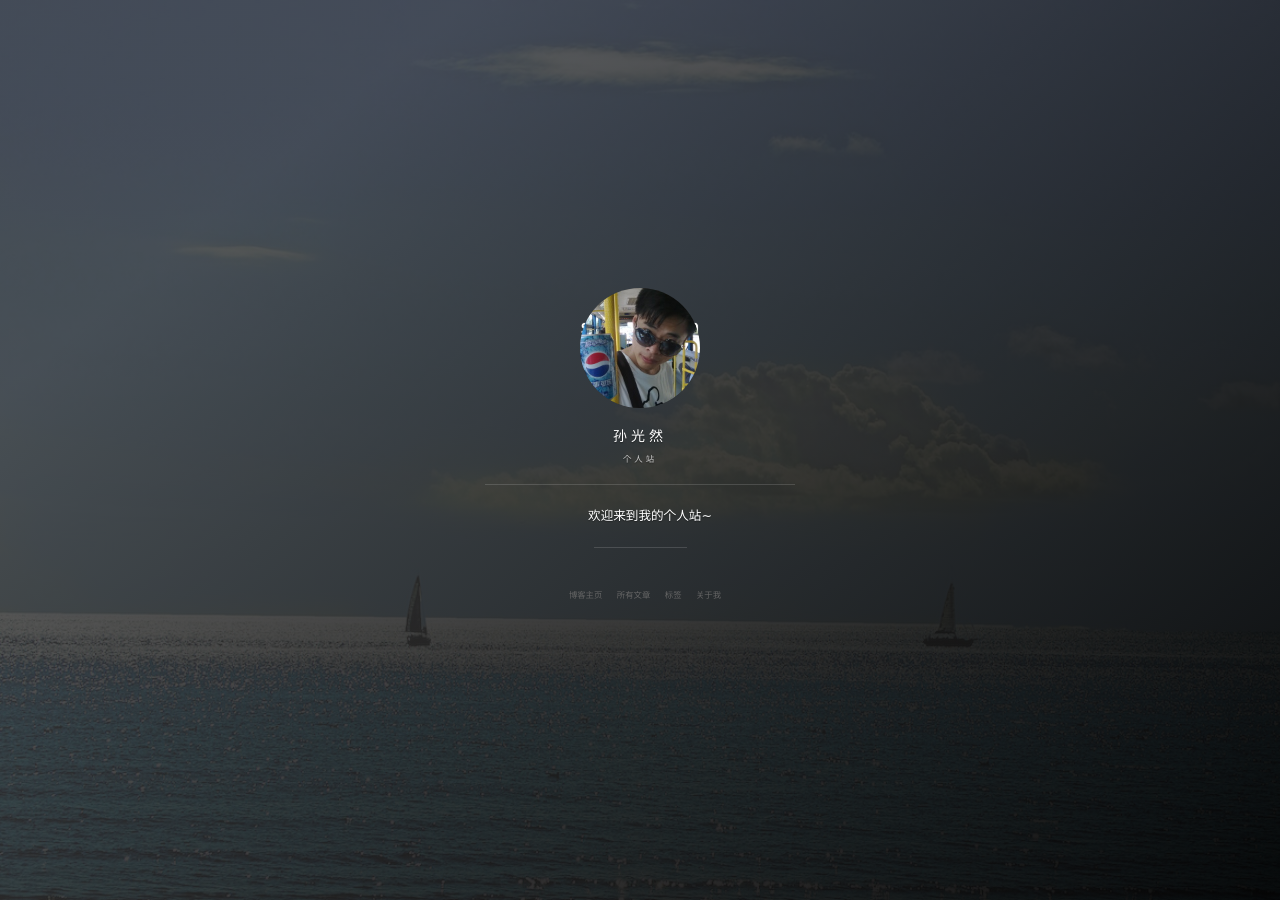
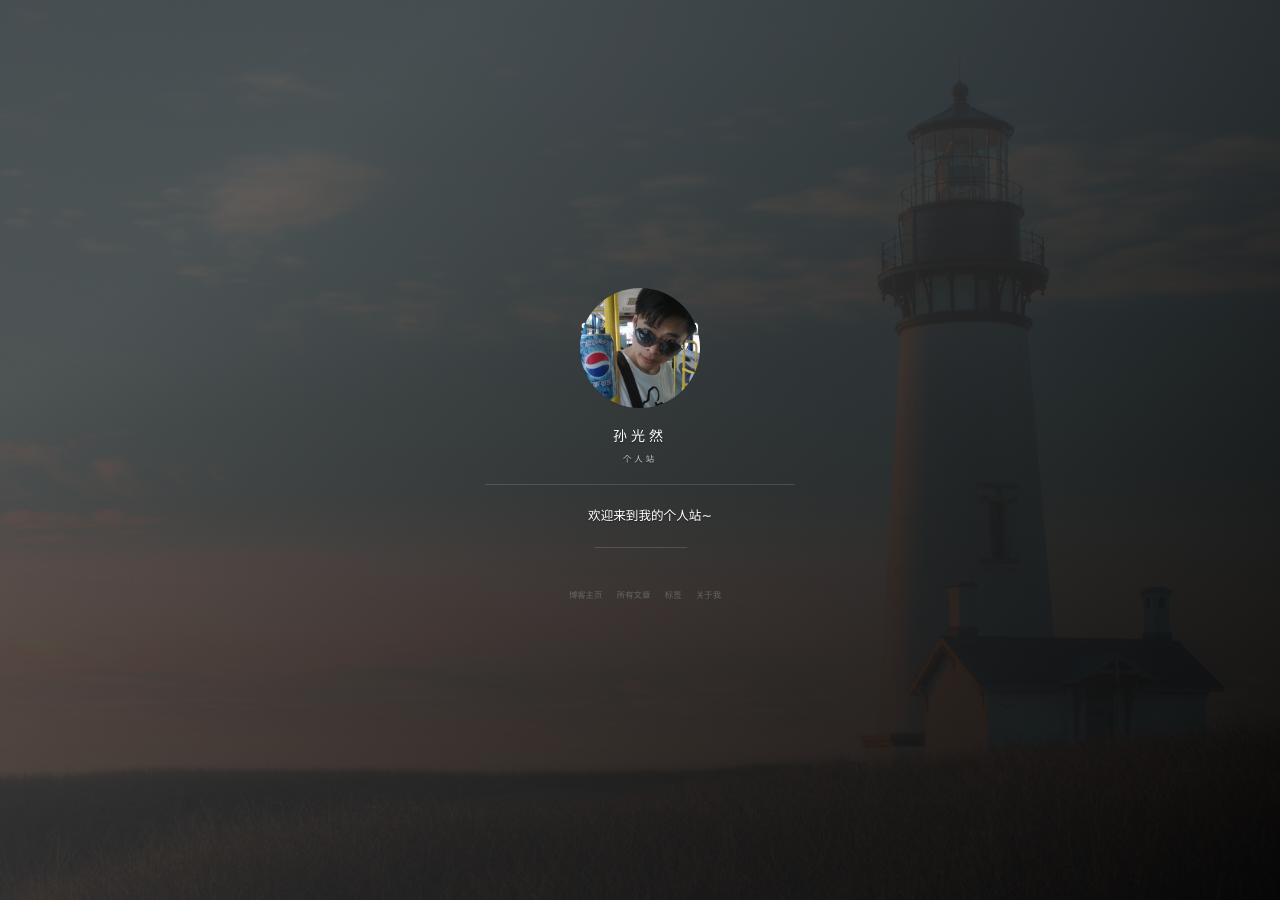
Before and after one commit to sunguangran/sunguangran.github.io, a Jekyll site: the page built from index.html, in a window 1280 px wide. Built offline with Jekyll 4.4.1, drawn with Linux system fonts in a browser that asks for light colours; nearby versions of some CDN libraries; the list of posts is cut into pages by our own code; comment, search, counter and statistics services are not loaded; grey boxes are pictures that could not be loaded.

Commit message:
modify background

```diff
--- a/_includes/side-panel.html
+++ b/_includes/side-panel.html
@@ -1,4 +1,4 @@
-<header class="panel-cover {% if page.layout == 'post' or page.layout == 'page' %}panel-cover--collapsed{% endif %}" style="background-image: url('/images/background-cover.jpg')">
+<header class="panel-cover {% if page.layout == 'post' or page.layout == 'page' %}panel-cover--collapsed{% endif %}" style="background-image: url('/images/background.jpg')">
   <div class="panel-main">
 
     <div class="panel-main__inner panel-inverted">
```
Also changed, not shown: images/background.jpg (added).
